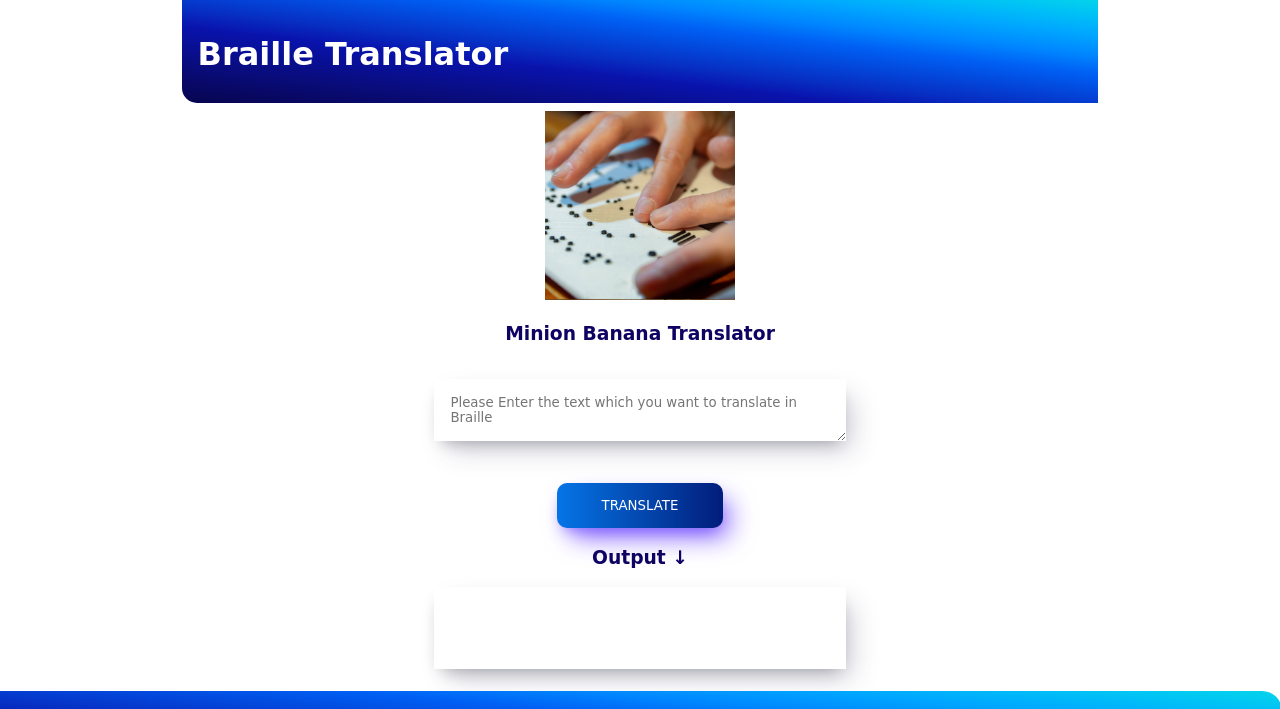
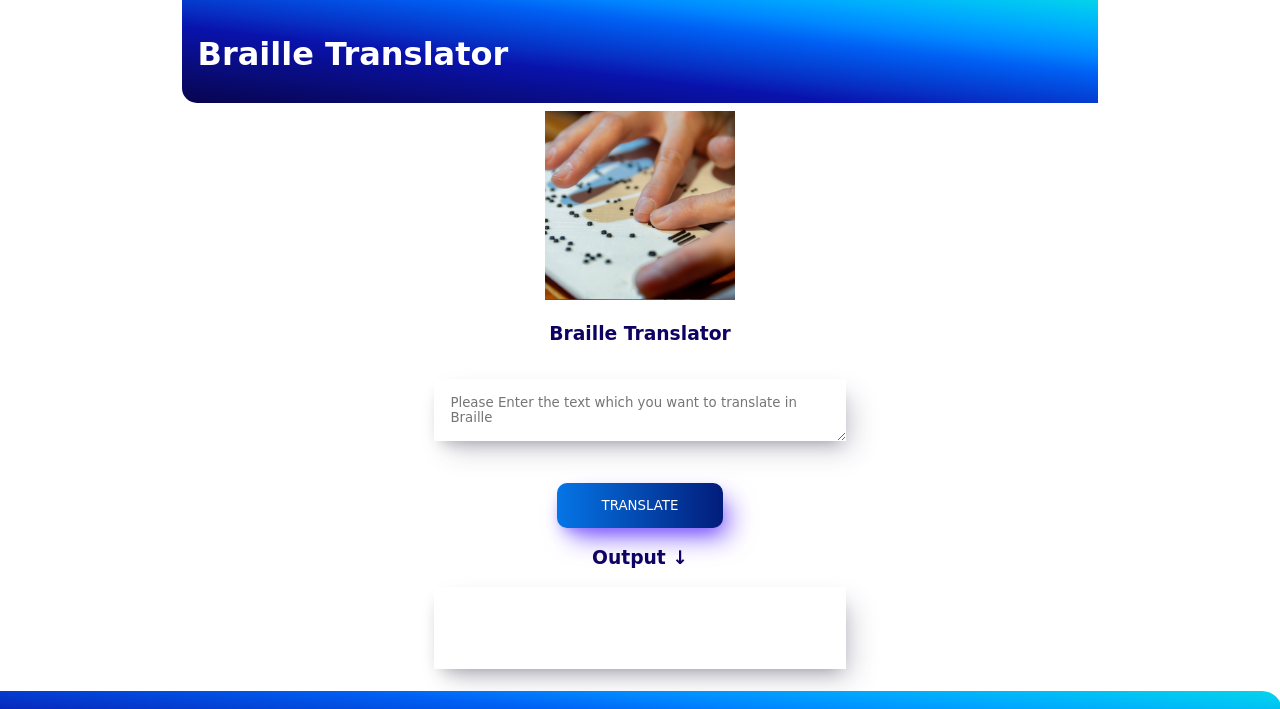
Before and after one commit to Sayali-Baviskar/Braille-Translator, a plain HTML site: page index.html in a window 1280 px wide. Shown: the top 709 px of the page. Drawn offline with Linux system fonts and the light colour scheme; a web font is replaced by a local one.

Commit message:
Update index.html

```diff
--- a/index.html
+++ b/index.html
@@ -18,7 +18,7 @@
     </div>
 
     <img src="./b4.jpg" alt="img" height="15%" width="15%">
-    <h3>Minion Banana Translator</h3>
+    <h3>Braille Translator</h3>
 
     <div class="container">
         <textarea name="inputarea" id="inpTextArea" placeholder="Please Enter the text which you want to translate in Braille" ></textarea>
```
